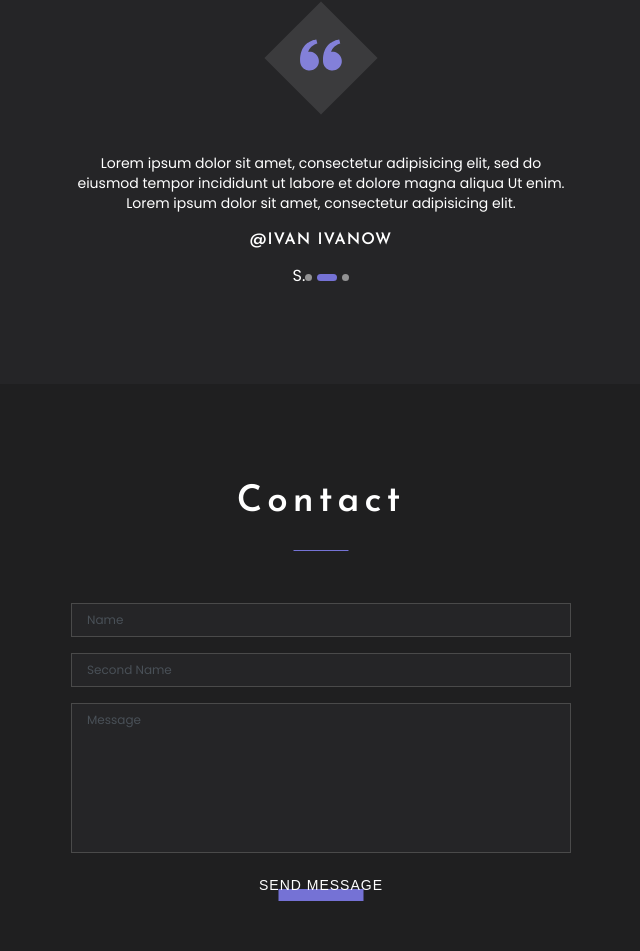
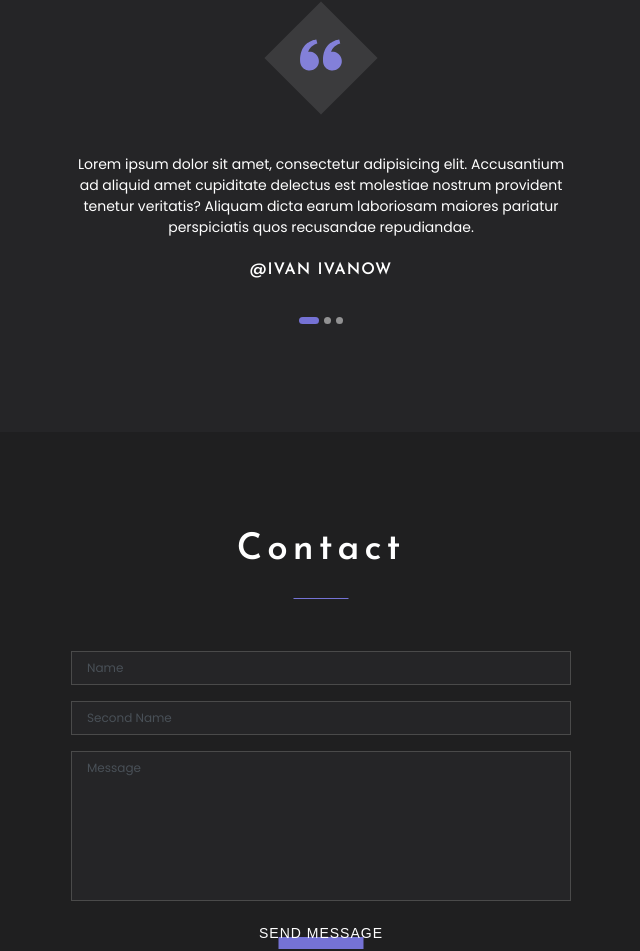
Before and after one commit to akach-dev/styled, a React (Create React App) app: page / in a window 1280 px wide. Shown: the part 3218-4169 px from the top of the page, without its empty margins (319-959 px from the left). Built offline with nearby package versions, Linux system fonts and the light colour scheme.

Commit message:
slider React Alice Carousel done

```diff
--- a/package.json
+++ b/package.json
@@ -12,6 +12,7 @@
     "@types/react-dom": "^18.2.7",
     "@types/styled-components": "^5.1.26",
     "react": "^18.2.0",
+    "react-alice-carousel": "^2.7.1",
     "react-dom": "^18.2.0",
     "react-scripts": "5.0.1",
     "styled-components": "^6.0.4",
--- a/src/components/slider/Slider.tsx
+++ b/src/components/slider/Slider.tsx
@@ -1,22 +1,47 @@
 import React, {FC} from 'react';
-import {FlexWrapper} from "../FlexWrapper";
+import AliceCarousel from 'react-alice-carousel';
+import 'react-alice-carousel/lib/alice-carousel.css';
 import {S} from './Slider_Styles';
+import '../../styles/slider.css'
 
-export const Slider: FC = () => {
+type SlidePropsTypes = {
+  name: string
+  text: string
+}
+
+const Slide = ({name, text}: SlidePropsTypes) => {
   return (
-     <S.Slider>
-       <FlexWrapper>
-         <S.Slide>
-           <p>Lorem ipsum dolor sit amet, consectetur adipisicing elit, sed do eiusmod tempor incididunt ut labore et
-             dolore magna aliqua Ut enim. Lorem ipsum dolor sit amet, consectetur adipisicing elit.</p>
-           <S.Name>@ivan ivanow</S.Name>
-         </S.Slide>
-       </FlexWrapper>S.
-       <S.Pagination>
-         <span> </span>
-         <span className={'active'}> </span>
-         <span> </span>
-       </S.Pagination>
-     </S.Slider>
-  );
-};
+     <S.Slide>
+       <p>{text}</p>
+       <S.Name>@{name}</S.Name>
+     </S.Slide>
+  )
+}
+
+const items = [
+  <Slide
+     text={'Lorem ipsum dolor sit amet, consectetur adipisicing elit. Accusantium ad aliquid amet cupiditate delectus est molestiae nostrum provident tenetur veritatis? Aliquam dicta earum laboriosam maiores pariatur perspiciatis quos recusandae repudiandae.'}
+     name={'ivan ivanow'}/>,
+  <Slide
+     text={'Lorem ipsum dolor sit amet, consectetur adipisicing elit. Beatae consequatur cumque ea magnam nobis perspiciatis possimus, rerum voluptatibus. Adipisci alias delectus eum impedit nihil optio praesentium sed sit veniam voluptas?'}
+     name={'alex kach'}/>,
+  <Slide
+     text={'Lorem ipsum dolor sit amet, consectetur adipisicing elit. Dicta nostrum nulla numquam quibusdam, reprehenderit sunt tempora tenetur voluptatem voluptatibus voluptatum. Alias dolorem dolores enim excepturi harum hic laboriosam non, quia.'}
+     name={'max kach'}/>,
+];
+
+export const Slider: FC = () => (
+
+   <S.Slider>
+     <AliceCarousel
+        animationType="fadeout"
+        animationDuration={800}
+        disableButtonsControls
+        infinite
+        items={items}
+        mouseTracking
+     />
+   </S.Slider>
+
+
+);
--- a/src/components/slider/Slider_Styles.ts
+++ b/src/components/slider/Slider_Styles.ts
@@ -1,8 +1,11 @@
 import styled from "styled-components";
-import {theme} from "../../styles/Theme";
 
 const Slider = styled.div`
   max-width: 500px;
+  width: 100%;
+  display: flex;
+  flex-direction: column;
+  align-items: center;
 
   & > :not(:last-child) {
     margin-bottom: 1.25em;
@@ -27,25 +30,6 @@ const Name = styled.span`
   text-transform: uppercase;
 `
 
-const Pagination = styled.div`
-  display: inline-flex;
-  gap: 5px;
-
-  span {
-    border-radius: 50%;
-    height: 7px;
-    width: 7px;
-    background-color: rgba(255, 255, 255, 0.5);
-    cursor: pointer;
-  }
-
-  .active {
-    width: 20px;
-    border-radius: 35px;
-    background-color: ${theme.colors.accent};
-  }
-`
-
 export const S = {
-  Name, Slider, Slide, Pagination
+  Name, Slider, Slide
 }
--- /dev/null
+++ b/src/styles/slider.css
@@ -0,0 +1,26 @@
+.alice-carousel__dots-item:not(.__custom):hover {
+    background-color: #7572D5;
+}
+
+.alice-carousel__dots-item:not(.__custom).__active {
+    width: 20px;
+    border-radius: 35px;
+    background-color: #7572D5;
+}
+
+.alice-carousel__dots-item:not(.__custom) {
+    border-radius: 50%;
+    height: 7px;
+    width: 7px;
+    background-color: rgba(255, 255, 255, 0.5);
+    cursor: pointer;
+}
+
+.alice-carousel__dots-item:not(.__custom):not(:last-child) {
+    margin-right: 5px;
+}
+
+.alice-carousel__wrapper {
+    cursor: grab;
+
+}
```
Also changed, not shown: 1 other file (tests, documents, lock files or other folders).
